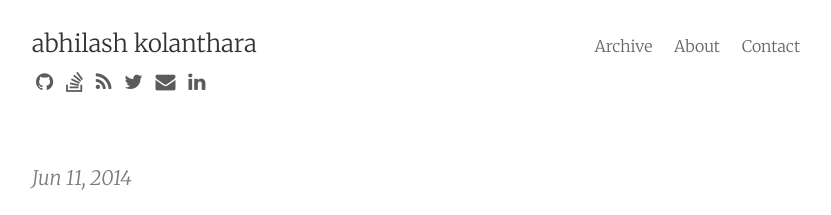
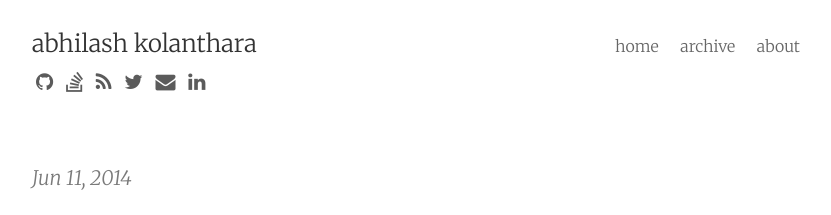
Before and after one commit to abkolan/abkolan.github.io, a Jekyll site: the page built from index.html, in a window 1280 px wide. Shown: the top 215 px of the page, without its empty margins (224-1055 px from the left). Built offline with Jekyll 4.4.1, drawn with Linux system fonts in a browser that asks for light colours; nearby versions of some CDN libraries; Markdown is read by kramdown in place of the engine named in the settings; the list of posts is cut into pages by our own code.

Commit message:
removed contact, added home

```diff
--- a/_includes/navigation.html
+++ b/_includes/navigation.html
@@ -1,3 +1,3 @@
-<a href="{{ site.baseurl }}/archive/">Archive</a>
-<a href="{{ site.baseurl }}/about/">About</a>
-<a href="{{ site.baseurl }}/contact/">Contact</a>
+<a href="{{ site.baseurl }}">home</a>
+<a href="{{ site.baseurl }}/archive/">archive</a>
+<a href="{{ site.baseurl }}/about/">about</a>
```
